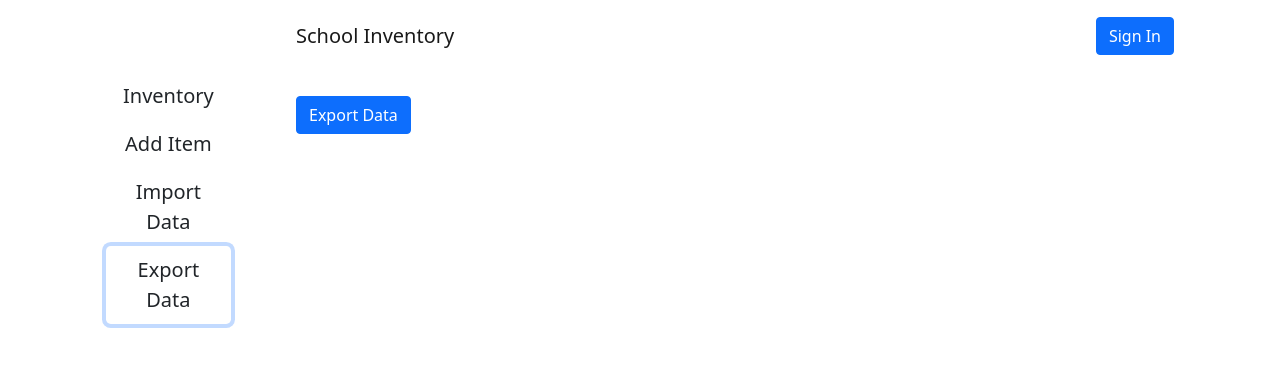
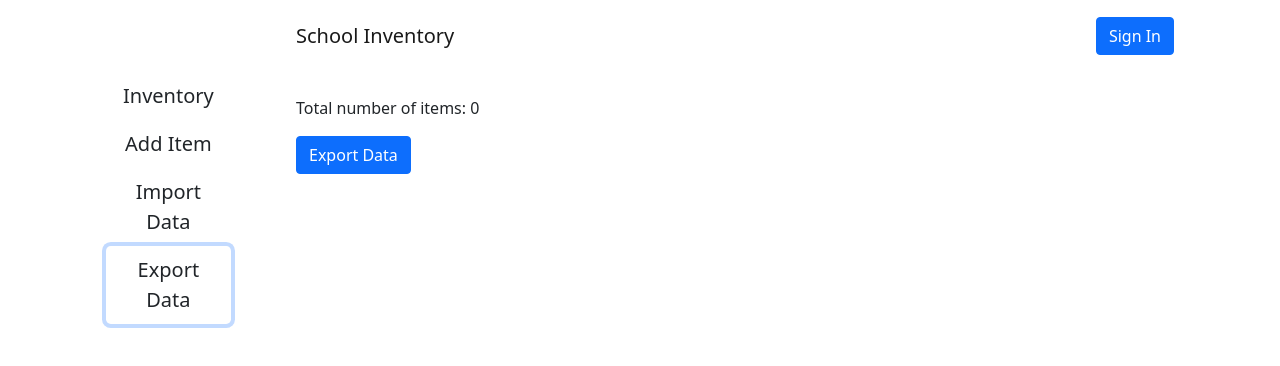
Before and after one commit to AndresRodCodes/ReactInventoryTWT, a React (Create React App) app: page / in a window 1280 px wide. Both pictures are taken after a click on the button "Export Data". Shown: the top 366 px of the page. Built offline with nearby package versions, Linux system fonts and the light colour scheme; no server answers.

Commit message:
Added item count to exportData components.

```diff
--- a/src/App.js
+++ b/src/App.js
@@ -28,11 +28,13 @@ function App() {
   const [filters, setfilters] = useState({});
   const [items, setItems] = useState({ items: [] });
   const [tab, setTab] = useState(tabs.Inventory);
+  const [itemCount, setItemCount] = useState(0);
 
   // On application load
   useEffect(() => {
     dispatch(getItems());
     setItems({ items: mongoItems });
+    setItemCount(items["items"].length);
   }, [dispatch, mongoItems]);
 
   const updateFilters = (searchParams) => {
@@ -174,7 +176,10 @@ function App() {
             )}
             <div>
               {tab === tabs.ExportData ? (
-                <ExportData exportData={exportDataAsExcel} />
+                <ExportData
+                  exportData={exportDataAsExcel}
+                  itemLength={itemCount}
+                />
               ) : (
                 ""
               )}
--- a/src/components/ExportData.js
+++ b/src/components/ExportData.js
@@ -1,6 +1,7 @@
-const ExportData = ({ exportData }) => {
+const ExportData = ({ exportData, itemLength }) => {
   return (
     <div>
+      <p>{"Total number of items: " + itemLength}</p>
       <button className="btn btn-primary" onClick={() => exportData()}>
         Export Data
       </button>
```
